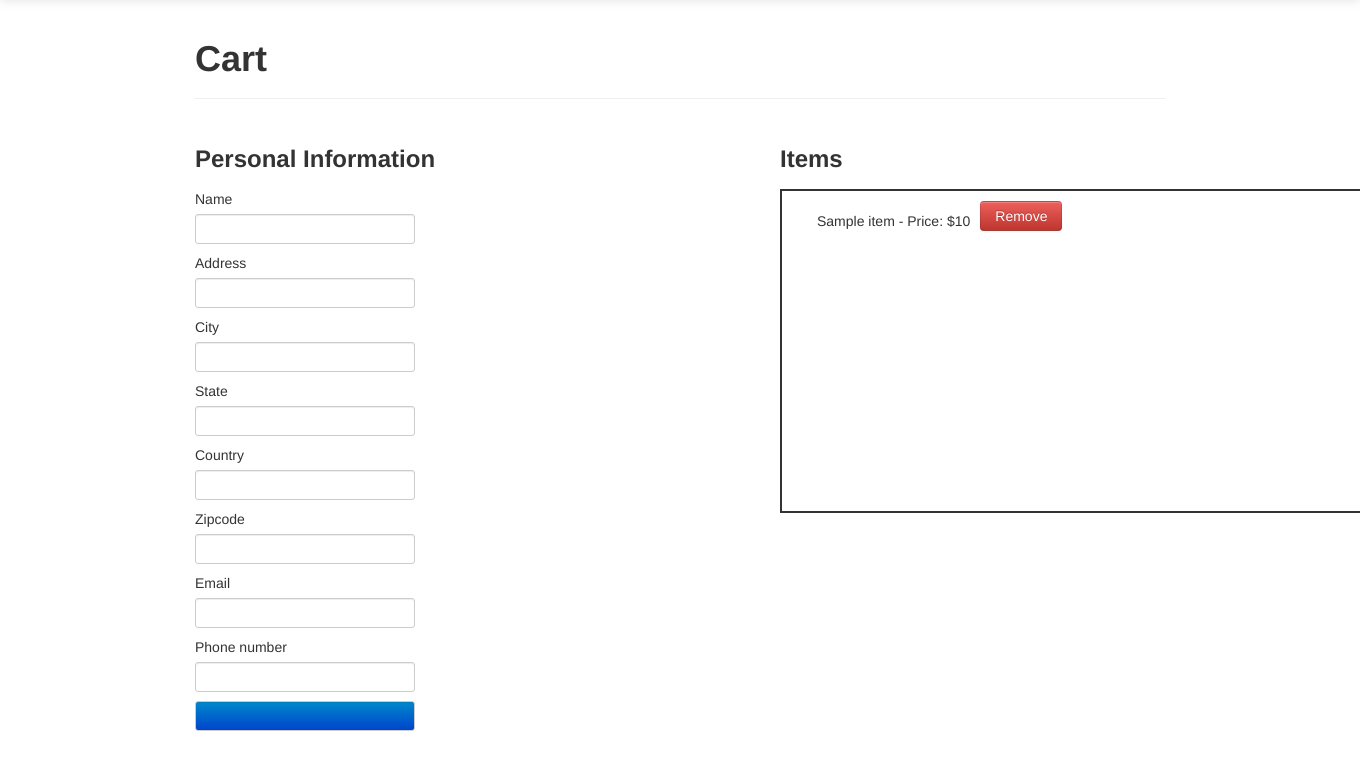
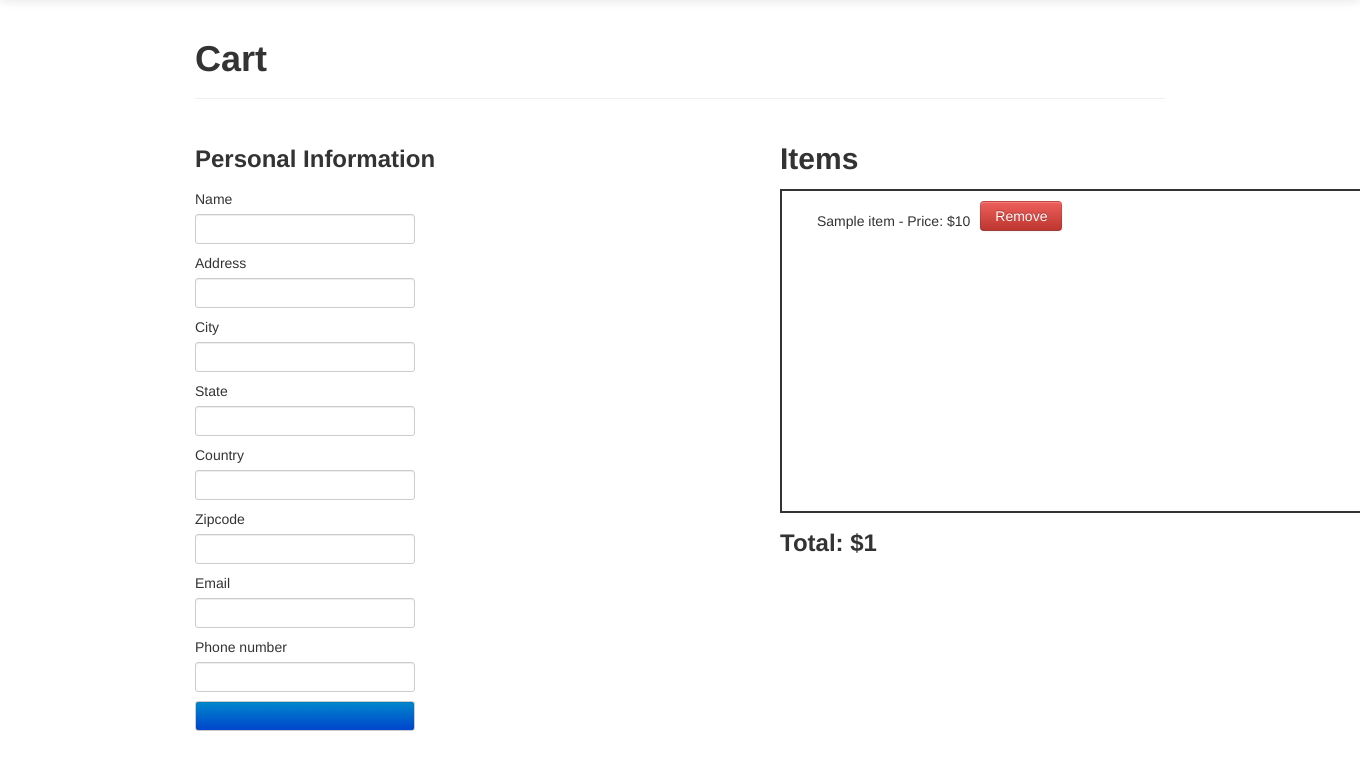
Before and after one commit to FlamingPyro/CSC440-Wiki-Gaming, a Python web app: template Riki/wiki/web/templates/shopping_cart.html in a window 1360 px wide. Shown: the part 41-801 px from the top of the page. Run offline with Jinja, Linux system fonts and the light colour scheme; the template is opened without the code that fills it: most values are stand-ins (such as "Sample title", 1, 10 or a date in 2020); form fields are guessed from the names that the template uses; some libraries are stand-ins or nearby versions.

Commit message:
Updated shopping_cart.html (Total Price)

```diff
--- a/Riki/wiki/web/templates/shopping_cart.html
+++ b/Riki/wiki/web/templates/shopping_cart.html
@@ -44,7 +44,7 @@
             </form>
         </div>
         <div class="items">
-            <h3>Items</h3>
+            <h2>Items</h2>
             <div class="visual-box">
                 {% if game_info %}
                     <ul>
@@ -64,6 +64,7 @@
                     <p>No items in cart</p>
                 {% endif %}
             </div>
+            <h3>Total: ${{ total_price }}</h3>
         </div>
     </div>
 </div>
```
